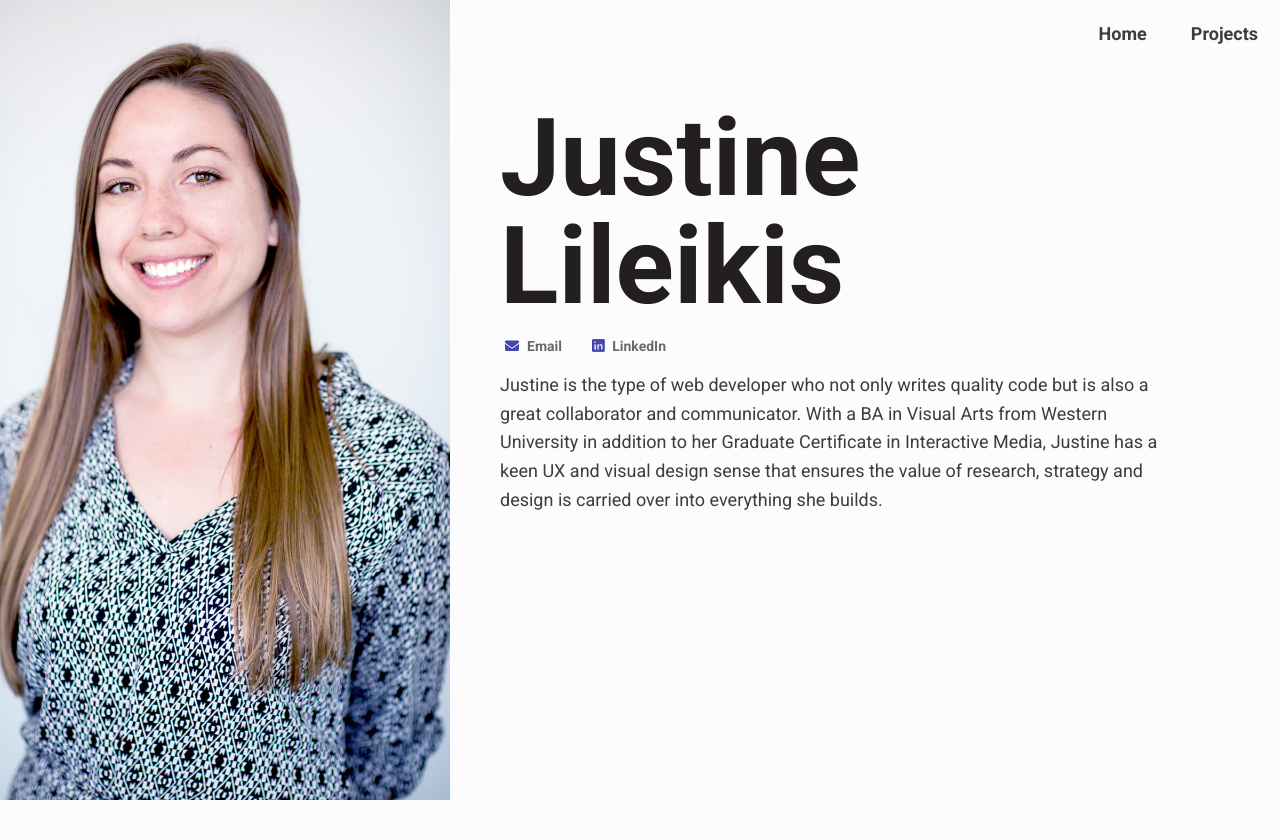
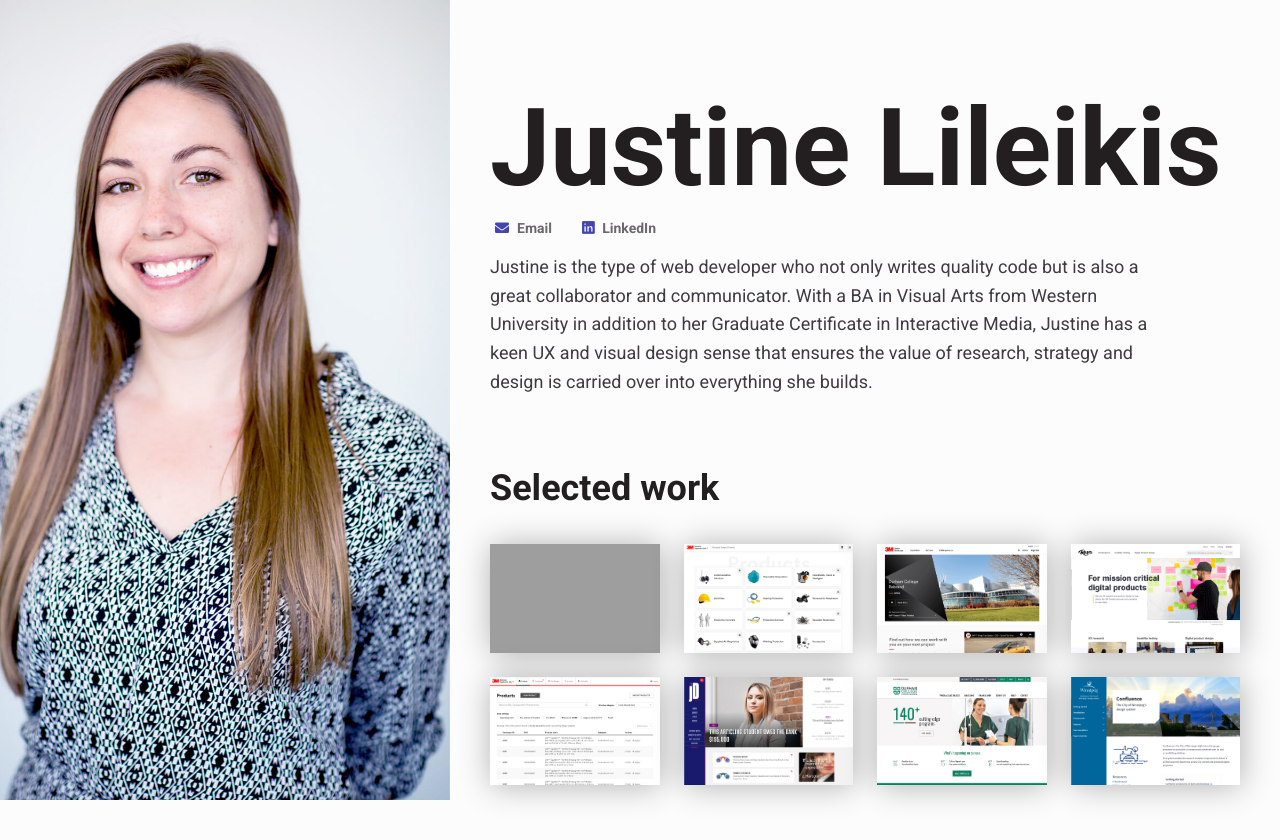
Before and after one commit to justinelileikis/justinelileikis.github.io, a React app: page / in a window 1280 px wide. Before the commit the page ends 800 px from the top, so only its background shows below. Built offline with nearby package versions, Linux system fonts and the light colour scheme; grey boxes are pictures that could not be loaded.

Commit message:
Redesign

```diff
--- a/sass/components/_type.scss
+++ b/sass/components/_type.scss
@@ -36,6 +36,7 @@ h1{
 	}
 	@media (max-width: $max-break-mobile) {
 		font-size: 3em;
+		padding-top: 1em;
 	}
 }
 
--- a/sass/pages/_homepage.scss
+++ b/sass/pages/_homepage.scss
@@ -8,7 +8,7 @@ html, body, .main, .page, .animated{
 .g-profile{
 	height: 100%;
 	width: 450px;
-	position: absolute;
+	position: fixed;
 	top: 0;
 	.g-profile-img{
 		position: absolute;
@@ -20,27 +20,28 @@ html, body, .main, .page, .animated{
 		background-repeat: no-repeat;
 		background-position: center center;
 	}
-	@media (max-width: $max-break-tablet) {
+	@media (max-width: 1000px) {
 		display: none;
 	}
 }
 
-.g-profile-copy-container{
-	left: 450px;
-	height: 100%;
-	position: absolute;
+.g-profile-container{
+	padding: 40px 40px 40px 490px;
+	width: 100%;
 	.g-profile-copy{
 		max-width: 860px;
-		padding: 50px;
 		p{
 			max-width: 660px;
 		}
 	}
-	@media (max-width: $max-break-tablet) {
-		width: 100%;
-		left: 0;
-		.g-profile-copy {
-			padding: 15px;
+	@media (max-width: 1000px) {
+		padding: 15px;
+		.g-profile-copy{
+			text-align: center;
+			max-width: 100%;
+			p{
+				margin: 20px auto;
+			}
 		}
 	}
 }
--- a/src/components/App.js
+++ b/src/components/App.js
@@ -1,15 +1,9 @@
 import React from 'react'
-import Header from './Header'
 import Main from './Main';
 
 const App = () => (
 	<div>
-		<div>
-			<Header />
-		</div>
-		<div>
-			<Main />
-		</div>
+		<Main />
 	</div>
 )
 
--- a/src/components/Header.js
+++ b/src/components/Header.js
@@ -8,7 +8,6 @@ class Header extends React.Component {
                 <nav className="g-clearfix">
                     <ul>
                         <li><Link className="home" to="/">Home</Link></li>
-                        <li><Link className="work" to="/projects">Projects</Link></li>
                     </ul>
                 </nav>
             </header>
--- a/src/components/Home.js
+++ b/src/components/Home.js
@@ -1,4 +1,6 @@
 import React from 'react'
+import api from "../api";
+import {Link} from "react-router-dom";
 
 class Home extends React.Component {
     render() {
@@ -7,7 +9,7 @@ class Home extends React.Component {
                 <div className="g-profile g-sm-hidden g-xs-hidden">
                     <div className="g-profile-img"></div>
                 </div>
-                <div className="g-profile-copy-container">
+                <div className="g-profile-container">
                     <div className="g-profile-copy">
                         <h1>Justine Lileikis</h1>
                         <ul className="g-connect">
@@ -16,7 +18,24 @@ class Home extends React.Component {
                         </ul>
                         <p>Justine is the type of web developer who not only writes quality code but is also a great collaborator and communicator. With a BA in Visual Arts from Western University in addition to her Graduate Certificate in Interactive Media, Justine has a keen UX and visual design sense that ensures the value of research, strategy and design is carried over into everything she builds.</p>
                     </div>
-                </div>
+                    <div className="g-profile-work">
+                        <h2 className="g-margin-top">Selected work</h2>
+                        <div className="row margin-bottom g-margin-top">
+                          {
+                            api.getProjects().map((p, index) => (
+                              <div className="col-1of4 sm-1of2 xs-1of2" key={p.url}>
+                                <div className="animated fadeIn g-featured" style={{ backgroundImage: `url(/img/work/${p.class}/${p.class}.png)`, animationDelay: `${index}`+'00ms' }}>
+                                  <Link className="g-featured-link" to={p.url}></Link>
+                                  <div className="g-text">
+                                    <h2>View project</h2>
+                                  </div>
+                                </div>
+                              </div>
+                            ))
+                          }
+                        </div>
+                      </div>
+                    </div>
             </div>
         )
     }
--- a/src/components/Single.js
+++ b/src/components/Single.js
@@ -26,19 +26,27 @@ class Single extends React.Component {
     }
 
     render() {
-
+      window.scrollTo(0, 0);
     	const project = this.state.project[0]
         const settings = {
+            arrows: true,
             dots: true,
             infinite: true,
             fade: true,
-            arrows: false,
             speed: 1,
             slidesToShow: 1,
-            slidesToScroll: 1
+            slidesToScroll: 1,
         }
 
         return (
+          <div>
+          <header>
+            <nav className="g-clearfix">
+              <ul>
+                <li><Link className="home" to="/">Home</Link></li>
+              </ul>
+            </nav>
+          </header>
             <div className="animated fadeIn single">
                 <div className="g-section-container g-section-container-first" style={{backgroundImage: 'url(/img/work/'+project.class+'/'+project.class+'-bg.png)'}}>
     	            <div className="g-container">
@@ -62,35 +70,14 @@ class Single extends React.Component {
                                 <p className="g-font-size-larger">{project.text}</p>
                             </div>
                         </div>
-                        {/* <div className="row">*/}
-                        {/*    <div className="col-1of4">*/}
-                        {/*        <p className="g-font-size-largest g-margin-top-sm">Role</p>*/}
-                        {/*        <p>{project.role}</p>*/}
-                        {/*    </div>*/}
-                        {/*    <div className="col-3of4">*/}
-                        {/*    { */}
-                        {/*        project.toolkit &&*/}
-                        {/*        <div>*/}
-                        {/*            <p className="g-font-size-largest g-margin-top-sm">Dev toolkit</p>*/}
-                        {/*            <ul className="g-list-inline">*/}
-                        {/*                { */}
-                        {/*                    project['toolkit'].map((p, index) => (*/}
-                        {/*                        <li><a href={p.url} rel="noopener noreferrer" target="_blank">{p.name}</a></li>*/}
-                        {/*                    ))*/}
-                        {/*                }*/}
-                        {/*            </ul>*/}
-                        {/*        </div>*/}
-                        {/*    }*/}
-                        {/*    </div>*/}
-                        {/*</div>*/}
                     </div>
                 </div>
-                <div className="g-section-container g-bg-color-tertiary" style={{backgroundColor: project['color']}}>
+                <div className="g-section-container" style={{backgroundColor: project['color']}}>
                     <div className="g-container-lg">
                         <Slider {...settings} className={project['theme']}>
                         {
                             Array.from({length: project['images']}, (item, index) =>
-                              <div><img src={'/img/work/'+project['class']+'/'+(index+1)+'.png'}/></div>
+                              <div key={index}><img src={'/img/work/'+project['class']+'/'+(index+1)+'.png'}/></div>
                             )
                         }
                         </Slider>
@@ -100,15 +87,16 @@ class Single extends React.Component {
                     <div className="g-container-lg">
                         <div className="row">
                             <div className="col-1of2 xs-1of2 sm-1of2">
-                              <Link to={api.getPreviousProjectUrl(this.project[0].id)}><i className="fas fa-arrow-left" aria-hidden="true"></i> Previous</Link>
+                              <Link to={api.getPreviousProjectUrl(this.project[0].id)}><i className="fas fa-arrow-left" aria-hidden="true"></i>&nbsp;&nbsp;Previous project</Link>
                             </div>
                             <div className="col-1of2 xs-1of2 sm-1of2 g-text-right">
-                              <Link to={api.getNextProjectUrl(this.project[0].id)}>Next <i className="fas fa-arrow-right" aria-hidden="true"></i></Link>
+                              <Link to={api.getNextProjectUrl(this.project[0].id)}>Next project&nbsp;&nbsp;<i className="fas fa-arrow-right" aria-hidden="true"></i></Link>
                             </div>
                         </div>
                     </div>
                 </div>
             </div>
+          </div>
         );
     }
 }
```
Also changed, not shown: sass/components/_slider.scss (+13 -1 lines), public/css/dest/screen.css, public/css/dest/screen.min.css, public/css/screen.css.
